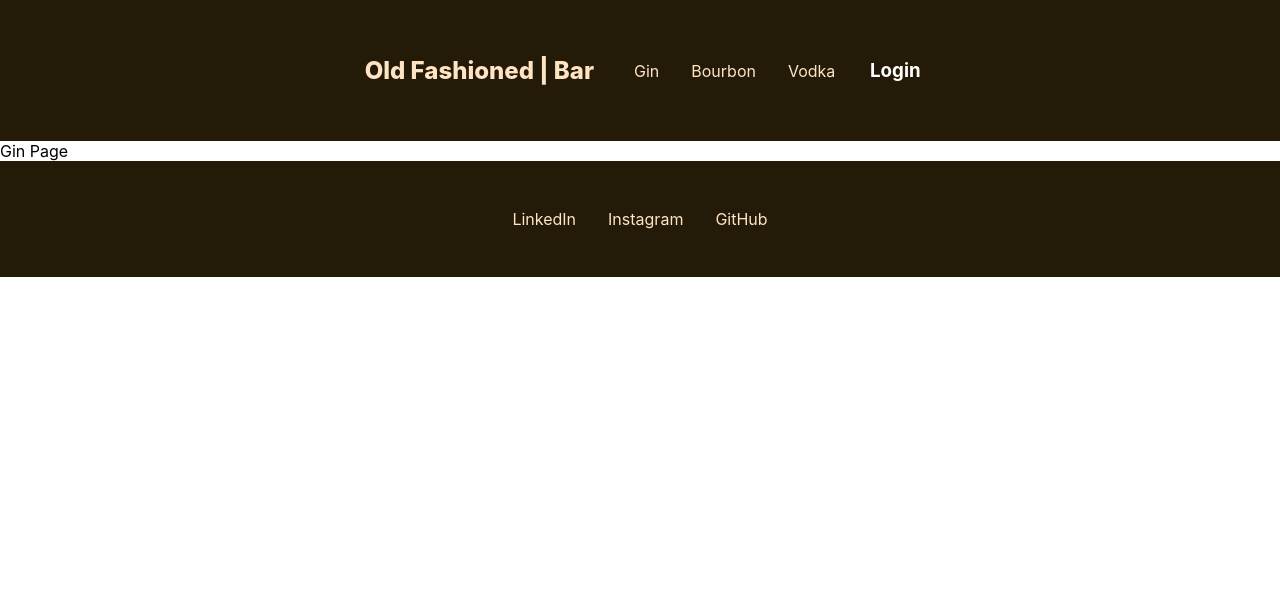
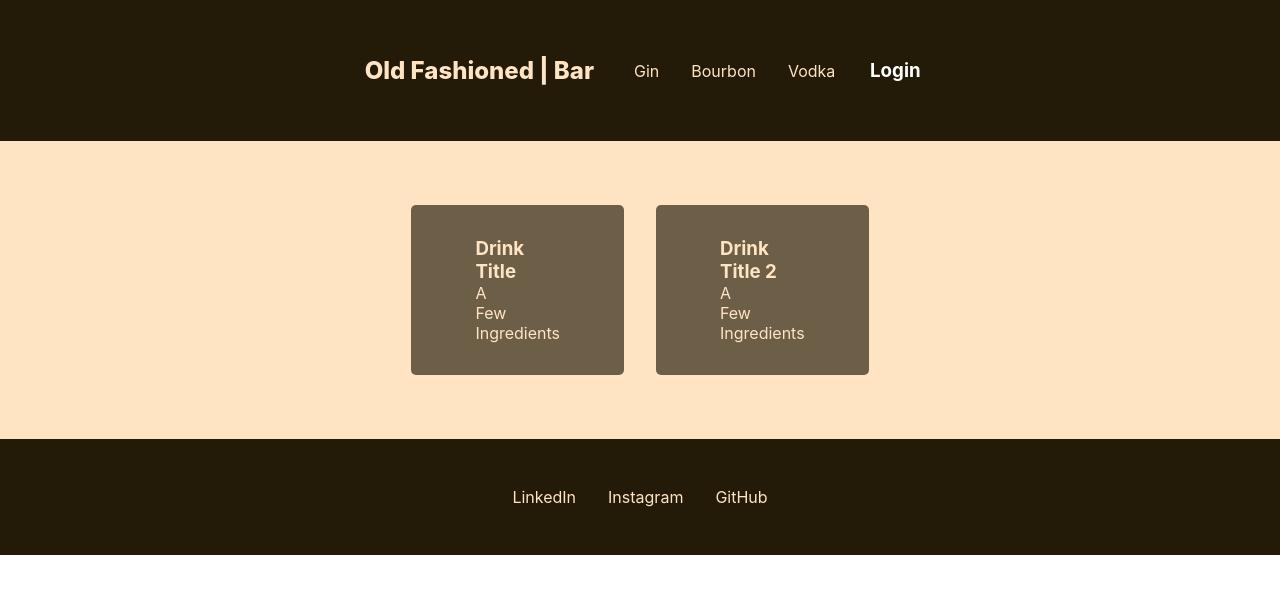
Before and after one commit to paul88vera/old-fashioned-react, a React (Create React App) app: page /Gin in a window 1280 px wide. Shown: the top 594 px of the page. Built offline with nearby package versions, Linux system fonts and the light colour scheme.

Commit message:
drink pages css 80% complete

```diff
--- a/src/App.css
+++ b/src/App.css
@@ -130,6 +130,31 @@ li {
   font-weight: 800;
   font-size: x-large;
 }
+/* DRINK PAGES CSS */
+#gin, #vodka, #bourbon, #create {
+  background-color: bisque;
+}
+.card-section {
+  display: flex;
+  flex-direction: row;
+  flex-wrap: wrap;
+  justify-content: center;
+  padding: 3em;
+}
+.card {
+  width: min-content;
+  padding: 2em 4em;
+  margin: 1em;
+  flex-basis: 2;
+  display: flex;
+  flex-direction: column;
+  flex-wrap: wrap;
+  border-radius: 5px;
+  background-color: #231a08a9;
+  color: bisque;
+}
+.card-title {}
+.card-group {}
 
 /* FOOTER CSS */
 footer ul {
--- a/src/Pages/bourbon.js
+++ b/src/Pages/bourbon.js
@@ -1,10 +1,19 @@
 import Header from "../components/Header";
 
-export default function Bourbon(){
-  return(
-    <section>
-      <Header/>
-      Bourbon Page
+export default function Bourbon() {
+  return (
+    <section id="bourbon">
+      <Header />
+      <div className="card-section">
+        <div className="card">
+          <h3 className="card-title">Drink Title</h3>
+          <ul className="card-group">
+            <li>A</li>
+            <li>Few</li>
+            <li>Ingredients</li>
+          </ul>
+        </div>
+      </div>
     </section>
-  )
+  );
 }
--- a/src/Pages/gin.js
+++ b/src/Pages/gin.js
@@ -1,10 +1,27 @@
 import Header from "../components/Header";
 
-export default function Gin(){
-  return(
-    <section>
-      <Header/>
-      Gin Page
+export default function Gin() {
+  return (
+    <section id="gin">
+      <Header />
+      <div className="card-section">
+        <div className="card">
+          <h3 className="card-title">Drink Title</h3>
+          <ul className="card-group">
+            <li>A</li>
+            <li>Few</li>
+            <li>Ingredients</li>
+          </ul>
+        </div>
+        <div className="card">
+          <h3 className="card-title">Drink Title 2</h3>
+          <ul className="card-group">
+            <li>A</li>
+            <li>Few</li>
+            <li>Ingredients</li>
+          </ul>
+        </div>
+      </div>
     </section>
-  )
+  );
 }
--- a/src/Pages/vodka.js
+++ b/src/Pages/vodka.js
@@ -2,9 +2,18 @@ import Header from "../components/Header";
 
 export default function Vodka() {
   return (
-    <section>
+    <section id="vodka">
       <Header />
-      Vodka Page
+      <div className="card-section">
+        <div className="card">
+          <h3 className="card-title">Drink Title</h3>
+          <ul className="card-group">
+            <li>A</li>
+            <li>Few</li>
+            <li>Ingredients</li>
+          </ul>
+        </div>
+      </div>
     </section>
   );
 }
```
